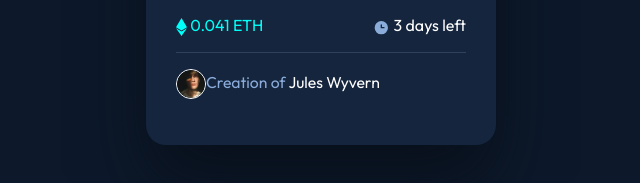
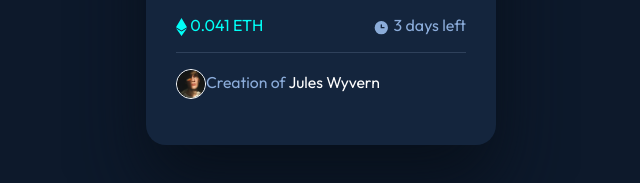
Before and after one commit to SzymonKap/nft-card, a plain HTML site: page index.html in a window 1280 px wide. Shown: the part 552-735 px from the top of the page, 319-959 px from the left. Drawn offline with nearby package versions, Linux system fonts and the light colour scheme.

Commit message:
Add files via upload

```diff
--- a/style.css
+++ b/style.css
@@ -54,7 +54,7 @@ box-shadow: 0px 39px 71px 0px rgba(8, 16, 27, 1);
 }
 
 .time {
-  color: white;
+  color: hsl(215, 51%, 70%);
 }
 
 
```
